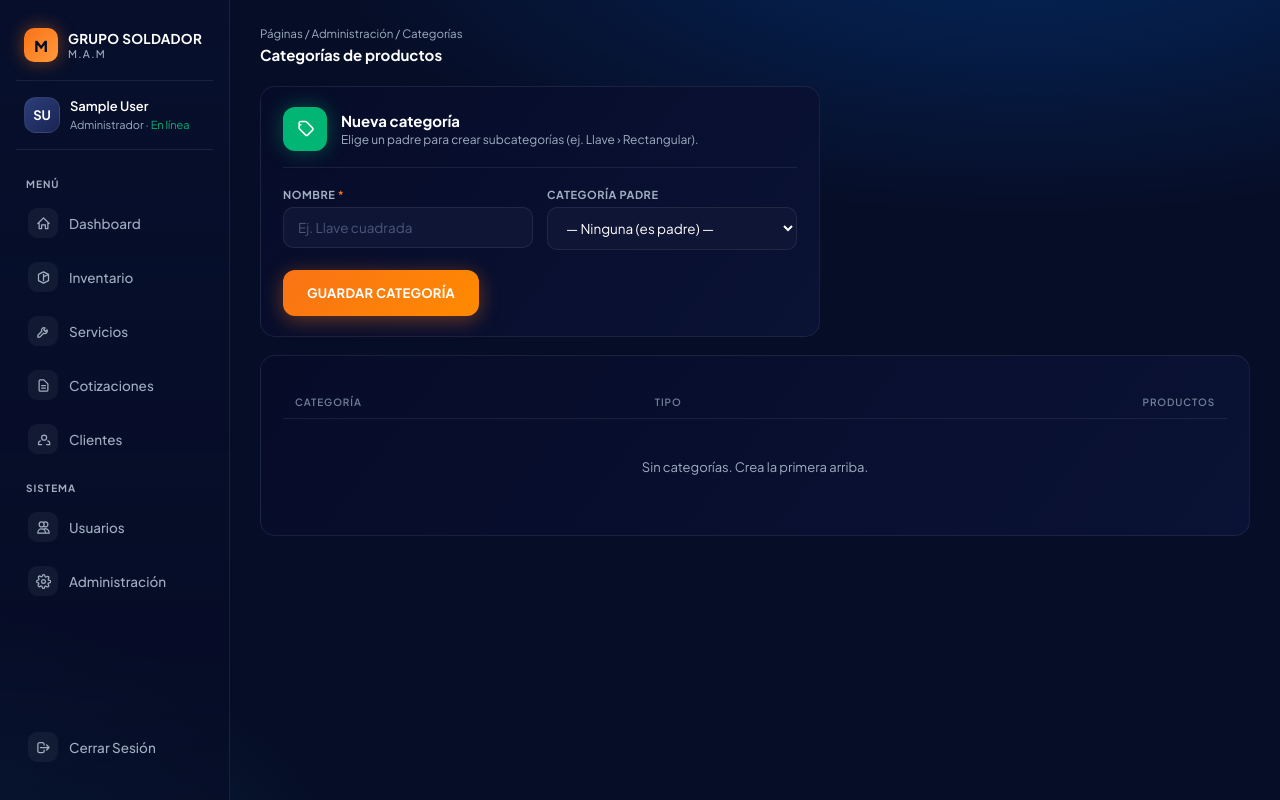
After one commit to alu222410833-pixel/grupo-soldador, a Django app: page /administracion/categorias/ in a window 1280 px wide. The commit adds this page. Run offline with Django 5.2, Linux system fonts and the light colour scheme; the visitor is signed in with stand-in values (Sample User, id 1); data that the repository does not hold is empty.

Commit message:
Categorías padre/hijo, foto por producto, sección Servicios separada del inventario
Co-Authored-By: Devin AI <158243242+devin-ai-integration[bot]@users.noreply.github.com>

```diff
--- a/config/settings.py
+++ b/config/settings.py
@@ -125,3 +125,6 @@ DEFAULT_AUTO_FIELD = 'django.db.models.BigAutoField'
 LOGIN_URL = '/accounts/login/'
 LOGIN_REDIRECT_URL = '/'
 LOGOUT_REDIRECT_URL = '/accounts/login/'
+
+MEDIA_URL = 'media/'
+MEDIA_ROOT = BASE_DIR / 'media'
--- a/config/urls.py
+++ b/config/urls.py
@@ -1,3 +1,5 @@
+from django.conf import settings
+from django.conf.urls.static import static
 from django.contrib import admin
 from django.urls import include, path
 
@@ -6,3 +8,6 @@ urlpatterns = [
     path("accounts/", include("django.contrib.auth.urls")),
     path("", include("taller.urls")),
 ]
+
+if settings.DEBUG:
+    urlpatterns += static(settings.MEDIA_URL, document_root=settings.MEDIA_ROOT)
--- a/requirements.txt
+++ b/requirements.txt
@@ -1 +1,2 @@
 Django==5.2.18
+Pillow==12.3.0
--- a/taller/urls.py
+++ b/taller/urls.py
@@ -5,6 +5,7 @@ urlpatterns = [
     path("", views.dashboard, name="dashboard"),
     path("inventario/", views.inventario, name="inventario"),
     path("inventario/nuevo/", views.producto_nuevo, name="producto_nuevo"),
+    path("servicios/", views.servicios, name="servicios"),
     path("cotizaciones/", views.cotizaciones, name="cotizaciones"),
     path("cotizaciones/nueva/", views.cotizacion_nueva, name="cotizacion_nueva"),
     path("clientes/", views.clientes, name="clientes"),
@@ -12,4 +13,5 @@ urlpatterns = [
     path("usuarios/", views.usuarios, name="usuarios"),
     path("usuarios/nuevo/", views.usuario_nuevo, name="usuario_nuevo"),
     path("administracion/", views.administracion, name="administracion"),
+    path("administracion/categorias/", views.categorias, name="categorias"),
 ]
--- a/taller/views.py
+++ b/taller/views.py
@@ -6,7 +6,7 @@ from django.contrib.auth.decorators import login_required, user_passes_test
 from django.shortcuts import redirect, render
 from django.db.models import Sum, F, DecimalField, ExpressionWrapper, Count
 from django.utils import timezone
-from .models import Cliente, Cotizacion, DetalleCotizacion, Producto
+from .models import Categoria, Cliente, Cotizacion, DetalleCotizacion, Producto
 
 
 @login_required
@@ -118,7 +118,7 @@ def usuario_nuevo(request):
 @login_required
 def cotizacion_nueva(request):
     if request.method == "POST":
-        cliente = Cliente.objects.filter(pk=request.POST.get("cliente")).first()
+        cliente = Cliente.objects.filter(pk=request.POST.get("cliente") or 0).first()
         vehiculo = request.POST.get("vehiculo", "").strip()
         estado = request.POST.get("estado", "")
         if estado not in Cotizacion.Estado.values:
@@ -126,7 +126,7 @@ def cotizacion_nueva(request):
 
         detalles = []
         for pid, cant in zip(request.POST.getlist("producto"), request.POST.getlist("cantidad")):
-            producto = Producto.objects.filter(pk=pid).first()
+            producto = Producto.objects.filter(pk=pid or 0).first()
             if producto and cant.isdigit() and int(cant) > 0:
                 detalles.append((producto, int(cant)))
 
@@ -177,19 +177,25 @@ def producto_nuevo(request):
         else:
             stock = request.POST.get("stock", "0")
             stock_min = request.POST.get("stock_minimo", "3")
+            tipo = request.POST.get("tipo") or Producto.Tipo.PIEZA
             Producto.objects.create(
                 codigo=codigo,
                 nombre=nombre,
-                tipo=request.POST.get("tipo") or Producto.Tipo.PIEZA,
+                tipo=tipo,
+                categoria=Categoria.objects.filter(pk=request.POST.get("categoria") or 0).first(),
                 precio_unitario=precio,
                 stock=int(stock) if stock.isdigit() else 0,
                 stock_minimo=int(stock_min) if stock_min.isdigit() else 3,
+                imagen=request.FILES.get("imagen"),
             )
-            messages.success(request, f"Producto {codigo} registrado en el inventario.")
-            return redirect("inventario")
+            messages.success(request, f"Producto {codigo} registrado.")
+            return redirect("servicios" if tipo == Producto.Tipo.MANO_OBRA else "inventario")
 
+    tipo_inicial = request.GET.get("tipo", "")
     return render(request, "taller/producto_form.html", {
         "tipos": Producto.Tipo.choices,
+        "tipo_inicial": tipo_inicial if tipo_inicial in Producto.Tipo.values else "",
+        "categorias": Categoria.objects.prefetch_related("subcategorias").filter(parent__isnull=True),
     })
 
 
@@ -206,13 +212,39 @@ def administracion(request):
 
 
 @login_required
+@user_passes_test(lambda u: u.is_staff)
+def categorias(request):
+    if request.method == "POST":
+        nombre = request.POST.get("nombre", "").strip()
+        if nombre:
+            Categoria.objects.create(
+                nombre=nombre,
+                parent=Categoria.objects.filter(pk=request.POST.get("parent") or 0).first(),
+            )
+            messages.success(request, f"Categoría {nombre} creada.")
+            return redirect("categorias")
+        messages.error(request, "El nombre de la categoría es obligatorio.")
+    return render(request, "taller/categorias.html", {
+        "categorias": Categoria.objects.prefetch_related("subcategorias", "productos")
+                                       .filter(parent__isnull=True),
+    })
+
+
+@login_required
 def inventario(request):
     tipo = request.GET.get("tipo", "")
-    qs = Producto.objects.all()
+    qs = Producto.objects.select_related("categoria").exclude(tipo=Producto.Tipo.MANO_OBRA)
     if tipo:
         qs = qs.filter(tipo=tipo)
     return render(request, "taller/inventario.html", {
         "productos": qs[:200],
-        "tipos": Producto.Tipo.choices,
+        "tipos": [(v, l) for v, l in Producto.Tipo.choices if v != Producto.Tipo.MANO_OBRA],
         "tipo_actual": tipo,
     })
+
+
+@login_required
+def servicios(request):
+    return render(request, "taller/servicios.html", {
+        "servicios": Producto.objects.filter(tipo=Producto.Tipo.MANO_OBRA)[:200],
+    })
--- a/templates/base.html
+++ b/templates/base.html
@@ -199,6 +199,16 @@
   .field input:focus, .field select:focus { border-color: var(--accent); box-shadow: 0 0 14px rgba(249,115,22,.25); }
   .check { display: flex; align-items: center; gap: 10px; margin-top: 18px; font-size: 13px; color: var(--text-sec); }
   .check input { width: 16px; height: 16px; accent-color: var(--accent); }
+  .field input[type="file"] { padding: 9px 14px; color: var(--text-sec); }
+  .field input[type="file"]::file-selector-button {
+    margin-right: 10px; padding: 6px 12px; border-radius: 8px; border: 1px solid var(--blue);
+    background: rgba(0,117,255,.12); color: #7EB8FF; font-family: inherit; font-size: 12px; font-weight: 600; cursor: pointer;
+  }
+  .thumb {
+    width: 36px; height: 36px; border-radius: 9px; object-fit: cover;
+    border: 1px solid var(--border); display: inline-block; vertical-align: middle;
+  }
+  .thumb-empty { background: #0F1534; }
 
   /* ---------- Partidas de cotización ---------- */
   .form-card.wide { max-width: 820px; }
@@ -328,6 +338,7 @@
     <div class="nav-label">Menú</div>
     <a class="nav-item {% if request.resolver_match.url_name == 'dashboard' %}active{% endif %}" href="{% url 'dashboard' %}"><span class="ic"><svg fill="none" stroke="currentColor" stroke-width="2" viewBox="0 0 24 24"><path stroke-linecap="round" stroke-linejoin="round" d="M3 12l9-9 9 9M5 10v10h4v-6h6v6h4V10"/></svg></span>Dashboard</a>
     <a class="nav-item {% if request.resolver_match.url_name == 'inventario' %}active{% endif %}" href="{% url 'inventario' %}"><span class="ic"><svg fill="none" stroke="currentColor" stroke-width="2" viewBox="0 0 24 24"><path stroke-linecap="round" stroke-linejoin="round" d="M20 7l-8-4-8 4m16 0l-8 4m8-4v10l-8 4m0-14v10M4 7v10l8 4"/></svg></span>Inventario</a>
+    <a class="nav-item {% if request.resolver_match.url_name == 'servicios' %}active{% endif %}" href="{% url 'servicios' %}"><span class="ic"><svg fill="none" stroke="currentColor" stroke-width="2" viewBox="0 0 24 24"><path stroke-linecap="round" stroke-linejoin="round" d="M14.7 6.3a4 4 0 00-5.4 5.4L3 18v3h3l6.3-6.3a4 4 0 005.4-5.4l-2.7 2.7-2.7-2.7 2.4-3z"/></svg></span>Servicios</a>
     <a class="nav-item {% if request.resolver_match.url_name == 'cotizaciones' %}active{% endif %}" href="{% url 'cotizaciones' %}"><span class="ic"><svg fill="none" stroke="currentColor" stroke-width="2" viewBox="0 0 24 24"><path stroke-linecap="round" stroke-linejoin="round" d="M9 12h6m-6 4h6m2 5H7a2 2 0 01-2-2V5a2 2 0 012-2h5.6L19 9.4V19a2 2 0 01-2 2z"/></svg></span>Cotizaciones</a>
     <a class="nav-item {% if request.resolver_match.url_name == 'clientes' or request.resolver_match.url_name == 'cliente_nuevo' %}active{% endif %}" href="{% url 'clientes' %}"><span class="ic"><svg fill="none" stroke="currentColor" stroke-width="2" viewBox="0 0 24 24"><path stroke-linecap="round" stroke-linejoin="round" d="M17 20h5v-2a4 4 0 00-3-3.9M9 20H4v-2a4 4 0 013-3.9m6-1.1a4 4 0 10-4-4 4 4 0 004 4z"/></svg></span>Clientes</a>
     <div class="nav-label">Sistema</div>
--- a/templates/taller/administracion.html
+++ b/templates/taller/administracion.html
@@ -64,6 +64,10 @@
     <div class="fic orange"><svg fill="none" stroke="currentColor" stroke-width="2" viewBox="0 0 24 24"><path stroke-linecap="round" stroke-linejoin="round" d="M9 12h6m-6 4h6m2 5H7a2 2 0 01-2-2V5a2 2 0 012-2h5.6L19 9.4V19a2 2 0 01-2 2z"/></svg></div>
     <div><h3>Editar cotizaciones</h3><p>Corregir partidas o estados manualmente</p></div>
   </a>
+  <a class="link-card" href="{% url 'categorias' %}">
+    <div class="fic green"><svg fill="none" stroke="currentColor" stroke-width="2" viewBox="0 0 24 24"><path stroke-linecap="round" stroke-linejoin="round" d="M7 7h.01M7 3h5.6a2 2 0 011.4.6l7 7a2 2 0 010 2.8l-5.6 5.6a2 2 0 01-2.8 0l-7-7A2 2 0 015 10.6V5a2 2 0 012-2z"/></svg></div>
+    <div><h3>Categorías</h3><p>Padres y subcategorías del inventario</p></div>
+  </a>
   <a class="link-card" href="/admin/">
     <div class="fic green"><svg fill="none" stroke="currentColor" stroke-width="2" viewBox="0 0 24 24"><circle cx="12" cy="12" r="3"/><path d="M19.4 15a1.7 1.7 0 00.3 1.9l.1.1a2 2 0 11-2.9 2.9l-.1-.1a1.7 1.7 0 00-1.9-.3 1.7 1.7 0 00-1 1.5V21a2 2 0 11-4 0v-.2a1.7 1.7 0 00-1-1.5 1.7 1.7 0 00-1.9.3l-.1.1a2 2 0 11-2.9-2.9l.1-.1a1.7 1.7 0 00.3-1.9 1.7 1.7 0 00-1.5-1H3a2 2 0 110-4h.2a1.7 1.7 0 001.5-1 1.7 1.7 0 00-.3-1.9l-.1-.1a2 2 0 112.9-2.9l.1.1a1.7 1.7 0 001.9.3 1.7 1.7 0 001-1.5V3a2 2 0 114 0v.2a1.7 1.7 0 001 1.5 1.7 1.7 0 001.9-.3l.1-.1a2 2 0 112.9 2.9l-.1.1a1.7 1.7 0 00-.3 1.9 1.7 1.7 0 001.5 1h.2a2 2 0 110 4h-.2a1.7 1.7 0 00-1.5 1z"/></svg></div>
     <div><h3>Panel avanzado</h3><p>Todas las tablas de la base de datos</p></div>
--- /dev/null
+++ b/templates/taller/categorias.html
@@ -0,0 +1,67 @@
+{% extends "base.html" %}
+{% block title %}Categorías — Grupo Soldador M.A.M{% endblock %}
+{% block content %}
+<div class="topbar">
+  <div>
+    <div class="crumb">Páginas / Administración / Categorías</div>
+    <h1>Categorías de productos</h1>
+  </div>
+</div>
+
+<div class="card form-card" style="margin-bottom:18px">
+  <div class="form-head">
+    <div class="fic green"><svg fill="none" stroke="currentColor" stroke-width="2" viewBox="0 0 24 24"><path stroke-linecap="round" stroke-linejoin="round" d="M7 7h.01M7 3h5.6a2 2 0 011.4.6l7 7a2 2 0 010 2.8l-5.6 5.6a2 2 0 01-2.8 0l-7-7A2 2 0 015 10.6V5a2 2 0 012-2z"/></svg></div>
+    <div>
+      <h2>Nueva categoría</h2>
+      <p>Elige un padre para crear subcategorías (ej. Llave › Rectangular).</p>
+    </div>
+  </div>
+  <form method="post">
+    {% csrf_token %}
+    <div class="form-grid">
+      <div class="field">
+        <label>Nombre <span class="req">*</span></label>
+        <input type="text" name="nombre" required placeholder="Ej. Llave cuadrada">
+      </div>
+      <div class="field">
+        <label>Categoría padre</label>
+        <select name="parent">
+          <option value="">— Ninguna (es padre) —</option>
+          {% for c in categorias %}
+          <option value="{{ c.pk }}">{{ c.nombre }}</option>
+          {% endfor %}
+        </select>
+      </div>
+    </div>
+    <div class="cta-row" style="margin-top:20px;margin-bottom:0">
+      <button class="btn btn-primary" type="submit">GUARDAR CATEGORÍA</button>
+    </div>
+  </form>
+</div>
+
+<div class="card">
+  <table>
+    <thead>
+      <tr><th>Categoría</th><th>Tipo</th><th class="num">Productos</th></tr>
+    </thead>
+    <tbody>
+      {% for c in categorias %}
+      <tr>
+        <td><span class="folio">{{ c.nombre }}</span></td>
+        <td><span class="badge b-info">Padre</span></td>
+        <td class="num">{{ c.productos.count }}</td>
+      </tr>
+      {% for h in c.subcategorias.all %}
+      <tr>
+        <td class="muted">&nbsp;&nbsp;&nbsp;› {{ h.nombre }}</td>
+        <td><span class="badge b-grey">Subcategoría</span></td>
+        <td class="num">{{ h.productos.count }}</td>
+      </tr>
+      {% endfor %}
+      {% empty %}
+      <tr><td colspan="3" class="empty">Sin categorías. Crea la primera arriba.</td></tr>
+      {% endfor %}
+    </tbody>
+  </table>
+</div>
+{% endblock %}
```
Also changed, not shown: seed_demo.py (+19 -3 lines), taller/admin.py (+7 -1 lines), taller/models.py (+25 -0 lines), templates/taller/inventario.html (+5 -3 lines), templates/taller/producto_form.html (+21 -5 lines), templates/taller/servicios.html (added, +31 -0 lines), taller/migrations/0002_producto_imagen_categoria_producto_categoria.py (added), 1 other file.
